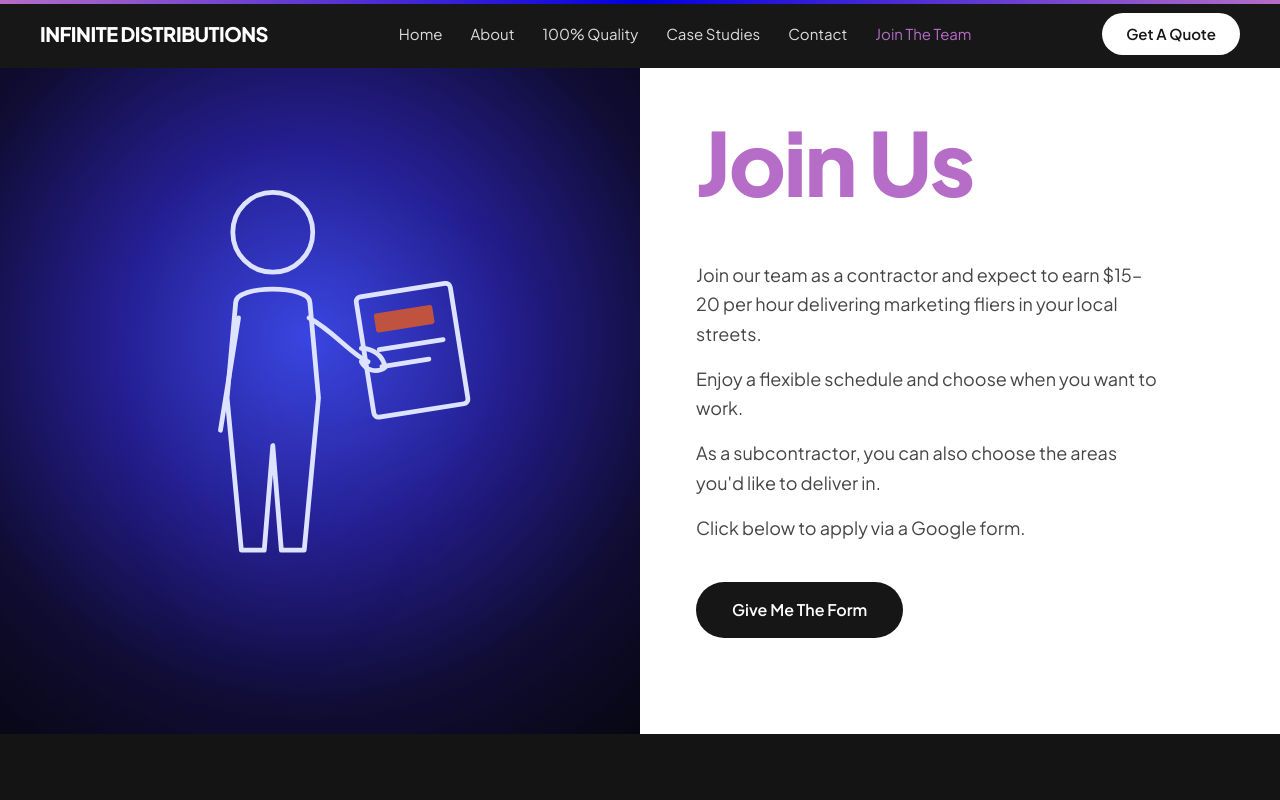
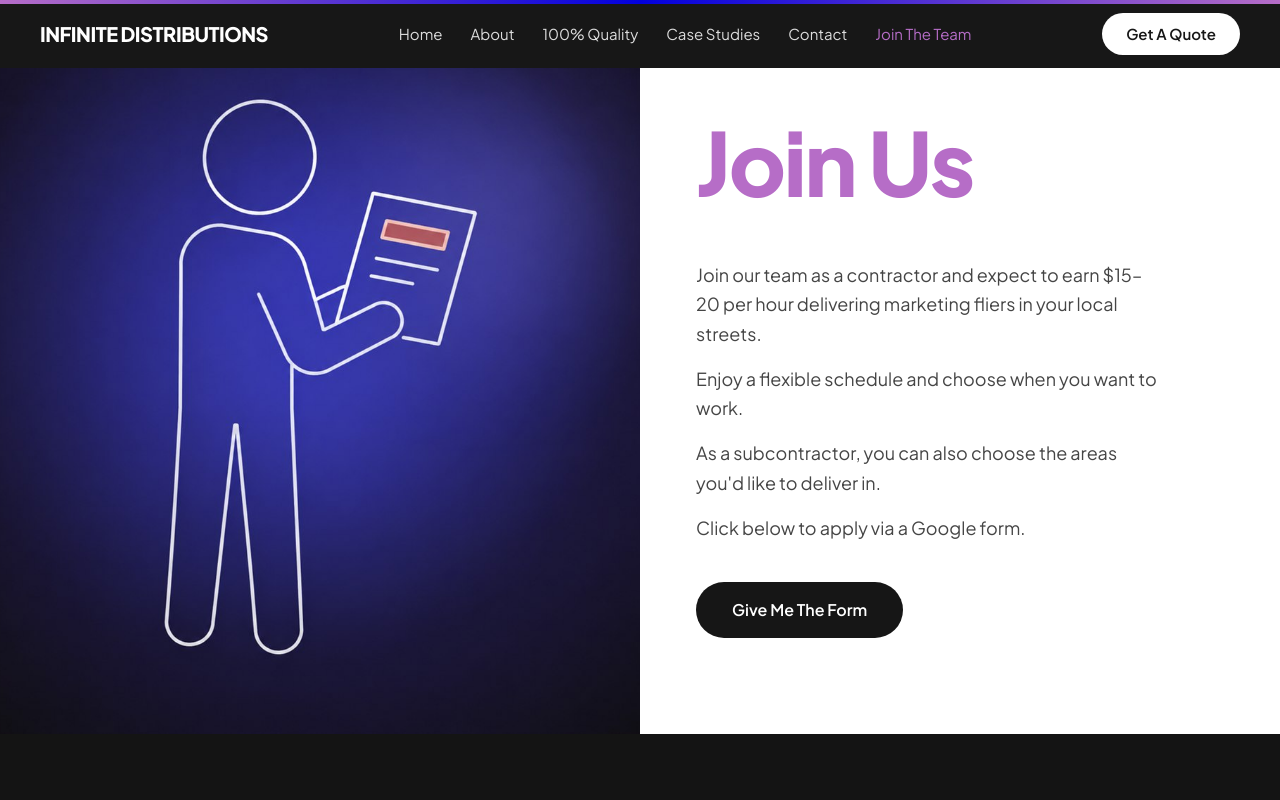
Before and after one commit to Bubloo20/infinite-dist, a Next.js app: page /join in a window 1280 px wide. Shown: the top 800 px of the page. Built offline with nearby package versions, Linux system fonts and the light colour scheme.

Commit message:
Use real person-reading-flyer illustration on Join page (user-provided)

```diff
--- a/components/pages/Join.tsx
+++ b/components/pages/Join.tsx
@@ -7,8 +7,12 @@ export default function Join() {
     <section className="grid min-h-[90vh] lg:grid-cols-2">
       {/* Left graphic — person reading a flyer */}
       <div className="relative min-h-[360px] overflow-hidden bg-night lg:min-h-full">
-        <div className="absolute inset-0 bg-[radial-gradient(circle_at_48%_46%,#3a45e0_0%,#241e8f_38%,#100c33_72%,#070712_100%)]" />
-        <PersonReading />
+        {/* eslint-disable-next-line @next/next/no-img-element */}
+        <img
+          src="/images/join-person.jpg"
+          alt="Distributor reading a flyer"
+          className="absolute inset-0 h-full w-full object-cover"
+        />
       </div>
 
       {/* Right copy */}
@@ -58,40 +62,3 @@ export default function Join() {
     </section>
   );
 }
-
-function PersonReading() {
-  return (
-    <div className="absolute inset-0 flex items-center justify-center p-10">
-      <motion.svg
-        initial={{ opacity: 0, y: 20 }}
-        animate={{ opacity: 1, y: 0 }}
-        transition={{ duration: 1, ease: [0.22, 1, 0.36, 1] }}
-        viewBox="0 0 400 440"
-        className="w-[68%] max-w-[420px] drop-shadow-[0_25px_60px_rgba(70,90,255,0.4)]"
-        fill="none"
-        stroke="#dde3ff"
-        strokeWidth="5"
-        strokeLinecap="round"
-        strokeLinejoin="round"
-      >
-        {/* head */}
-        <circle cx="150" cy="78" r="42" />
-        {/* body + legs silhouette */}
-        <path d="M111 152 C111 133 189 133 189 152 L198 252 L183 412 L159 412 L150 302 L141 412 L117 412 L102 252 Z" />
-        {/* back arm */}
-        <path d="M114 168 L95 286" />
-        {/* front arm reaching to hold the flyer */}
-        <path d="M188 168 C214 182 232 206 250 214" />
-        {/* hand */}
-        <path d="M243 200 C256 200 266 208 268 220 C260 226 248 224 243 214" />
-        {/* flyer */}
-        <g transform="rotate(-9 296 200)">
-          <rect x="246" y="138" width="100" height="128" rx="5" />
-          <rect x="262" y="158" width="62" height="20" rx="2.5" fill="#c0533f" stroke="none" />
-          <line x1="262" y1="196" x2="330" y2="196" />
-          <line x1="262" y1="214" x2="312" y2="214" />
-        </g>
-      </motion.svg>
-    </div>
-  );
-}
```
Also changed, not shown: public/images/join-person.jpg (added).
